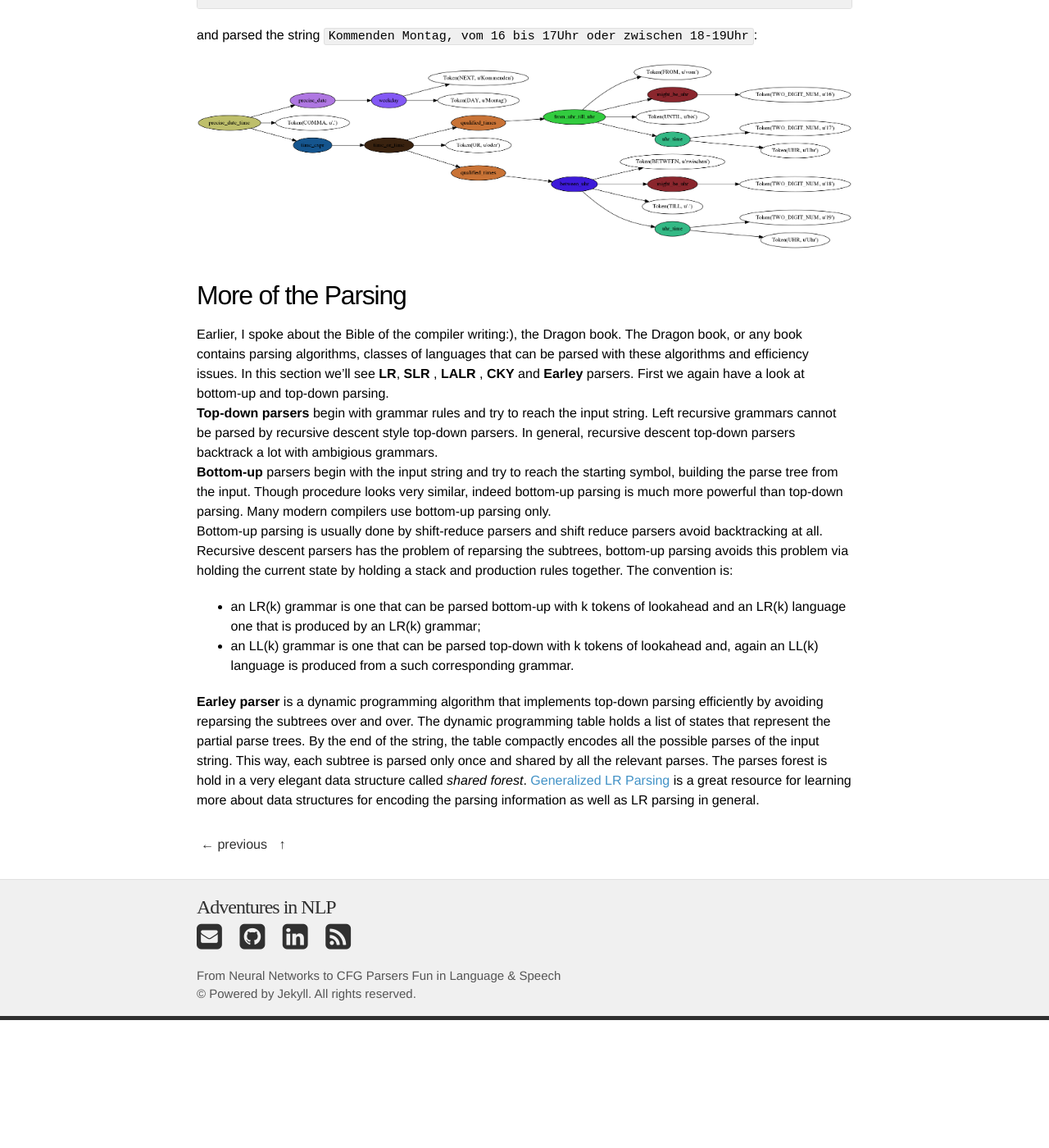
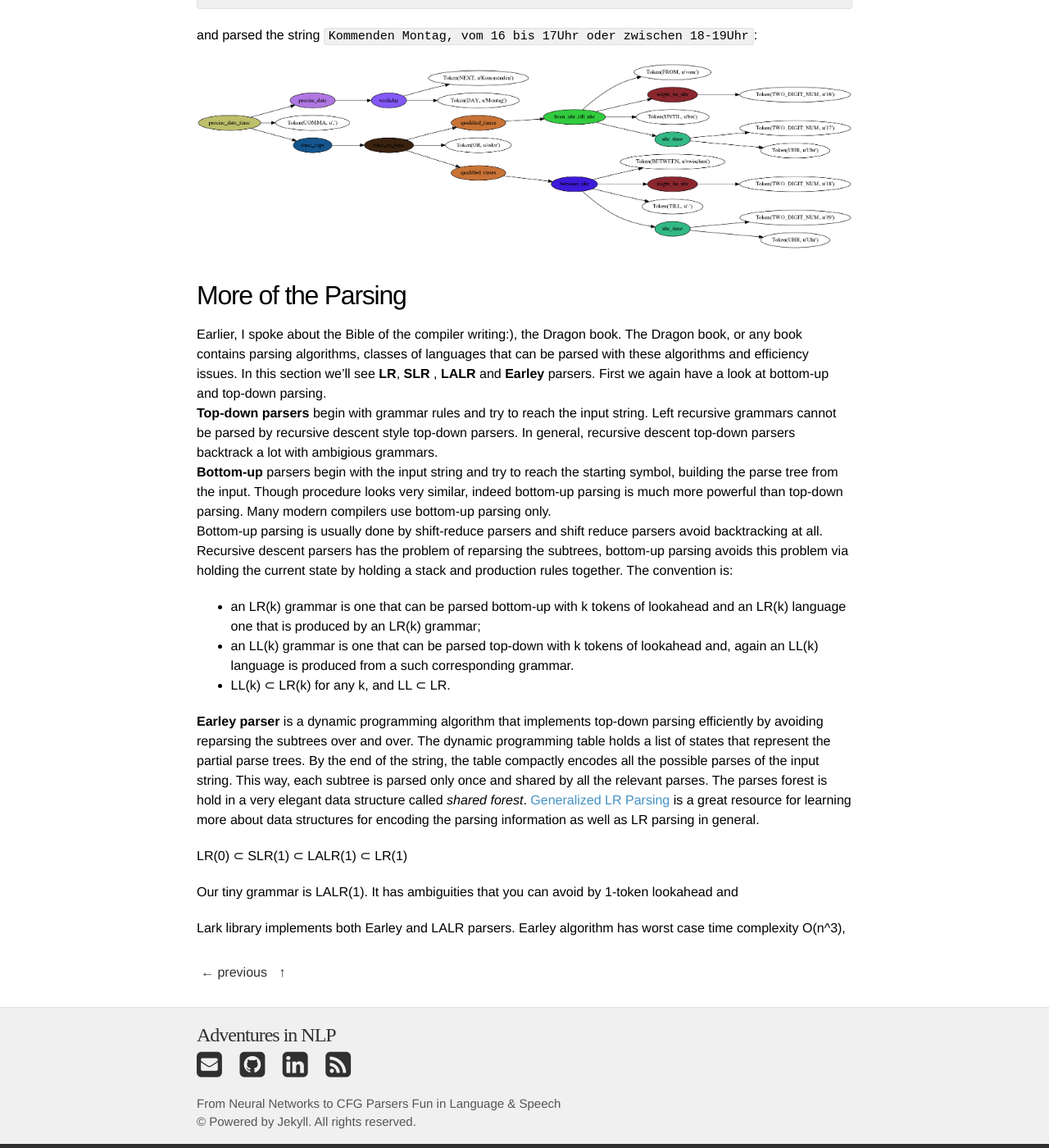
Before and after one commit to DuyguA/DuyguA.github.io, a Jekyll site: the page built from _posts/2018-3-28-chatbot-nlu-series-datetimeparser.md, in a window 1280 px wide and 1400 px high, scrolled down 6420 px. Shown: the whole window at 82% size. Built offline with Jekyll 4.4.1, drawn with Linux system fonts in a browser that asks for light colours; nearby versions of some CDN libraries; some web fonts are replaced; before the commit the page ends 7664 px from its top, so only the background shows below that.

Commit message:
added more

```diff
--- a/_posts/2018-3-28-chatbot-nlu-series-datetimeparser.md
+++ b/_posts/2018-3-28-chatbot-nlu-series-datetimeparser.md
@@ -252,7 +252,7 @@ and parsed the string `Kommenden Montag, vom 16 bis 17Uhr oder zwischen 18-19Uhr
 
 ## More of the Parsing
 
-Earlier, I spoke about the Bible of the compiler writing:), the Dragon book. The Dragon book, or any book contains parsing algorithms, classes of languages that can be parsed with these algorithms and efficiency issues. In this section we'll see **LR**, **SLR** , **LALR** , **CKY** and **Earley** parsers. First we again have a look at bottom-up and top-down parsing.
+Earlier, I spoke about the Bible of the compiler writing:), the Dragon book. The Dragon book, or any book contains parsing algorithms, classes of languages that can be parsed with these algorithms and efficiency issues. In this section we'll see **LR**, **SLR** , **LALR** and **Earley** parsers. First we again have a look at bottom-up and top-down parsing.
 **Top-down parsers** begin with grammar rules and try to reach the input string. Left recursive grammars cannot be parsed by recursive descent style top-down parsers. In general, recursive descent top-down parsers backtrack a lot with ambigious grammars.
 **Bottom-up** parsers begin with the input string and try to reach the starting symbol, building the parse tree from the input. Though procedure looks very similar, indeed bottom-up parsing is much more powerful than top-down parsing. Many modern compilers use bottom-up parsing only.
 Bottom-up parsing is usually done by shift-reduce parsers and shift reduce parsers avoid backtracking at all. Recursive descent parsers has the problem of reparsing the subtrees, bottom-up parsing avoids this problem via holding the current state by holding a stack and production rules together.
@@ -260,5 +260,13 @@ The convention is:
 
 * an LR(k) grammar is one that can be parsed bottom-up with k tokens of lookahead and an LR(k) language one that is produced by an LR(k) grammar;
 * an LL(k) grammar is one that can be parsed top-down with k tokens of lookahead and, again an LL(k) language is produced from a such corresponding grammar.
+* LL(k) ⊂ LR(k) for any k, and LL ⊂ LR.
 
 **Earley parser** is a dynamic programming algorithm that implements top-down parsing efficiently by avoiding reparsing the subtrees over and over. The dynamic programming table holds a list of states that represent the partial parse trees. By the end of the string, the table compactly encodes all the possible parses of the input string. This way, each subtree is parsed only once and shared by all the relevant parses. The parses forest is hold in a very elegant data structure called *shared forest*. [Generalized LR Parsing](http://www.springer.com/br/book/9780792392019) is a great resource for learning more about data structures for encoding the parsing information as well as LR parsing in general.
+
+
+LR(0) ⊂ SLR(1) ⊂ LALR(1) ⊂ LR(1)
+
+Our tiny grammar is LALR(1). It has ambiguities that you can avoid by 1-token lookahead and
+
+Lark library implements both Earley and LALR parsers. Earley algorithm has worst case time complexity O(n^3),
```
